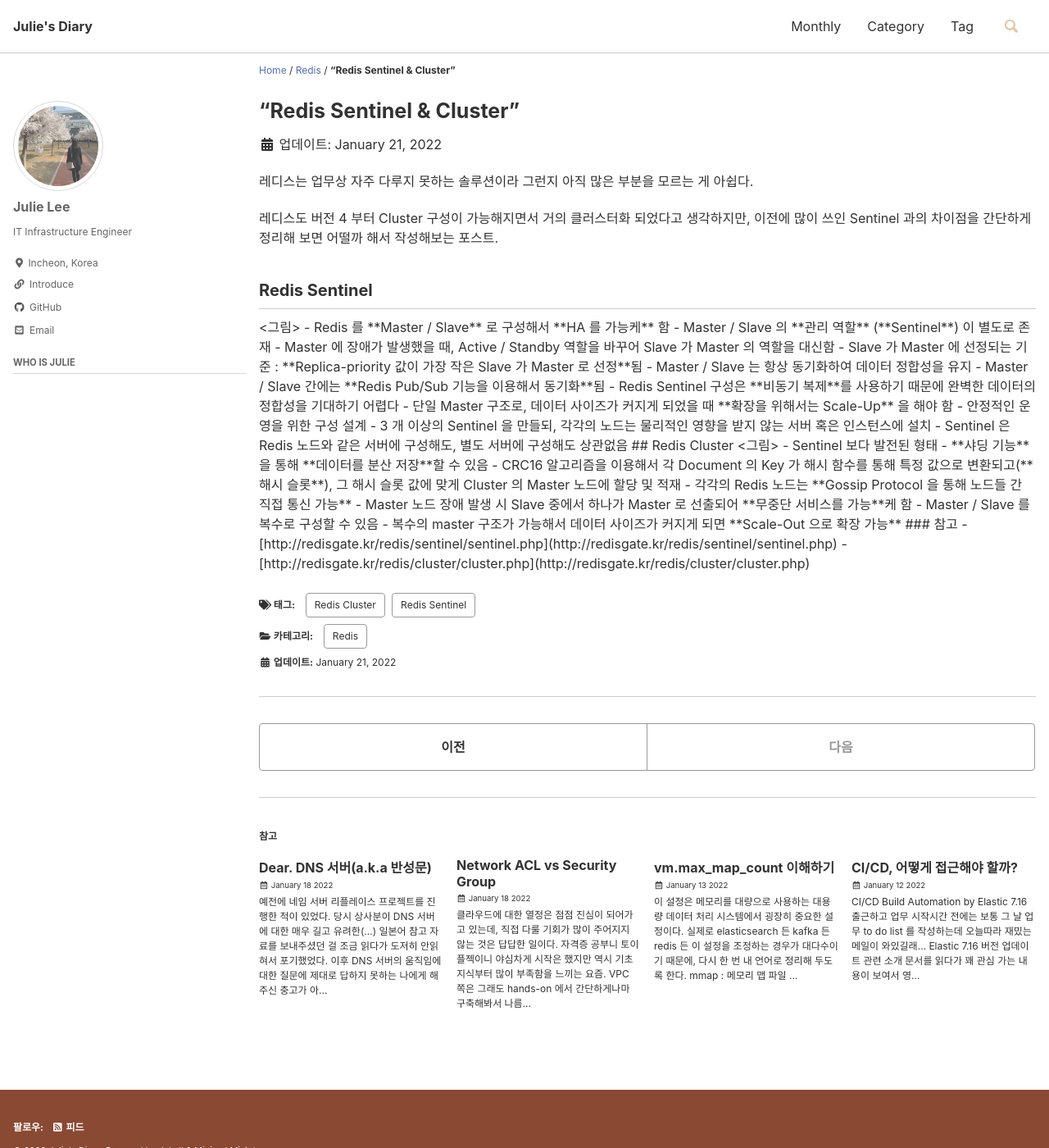
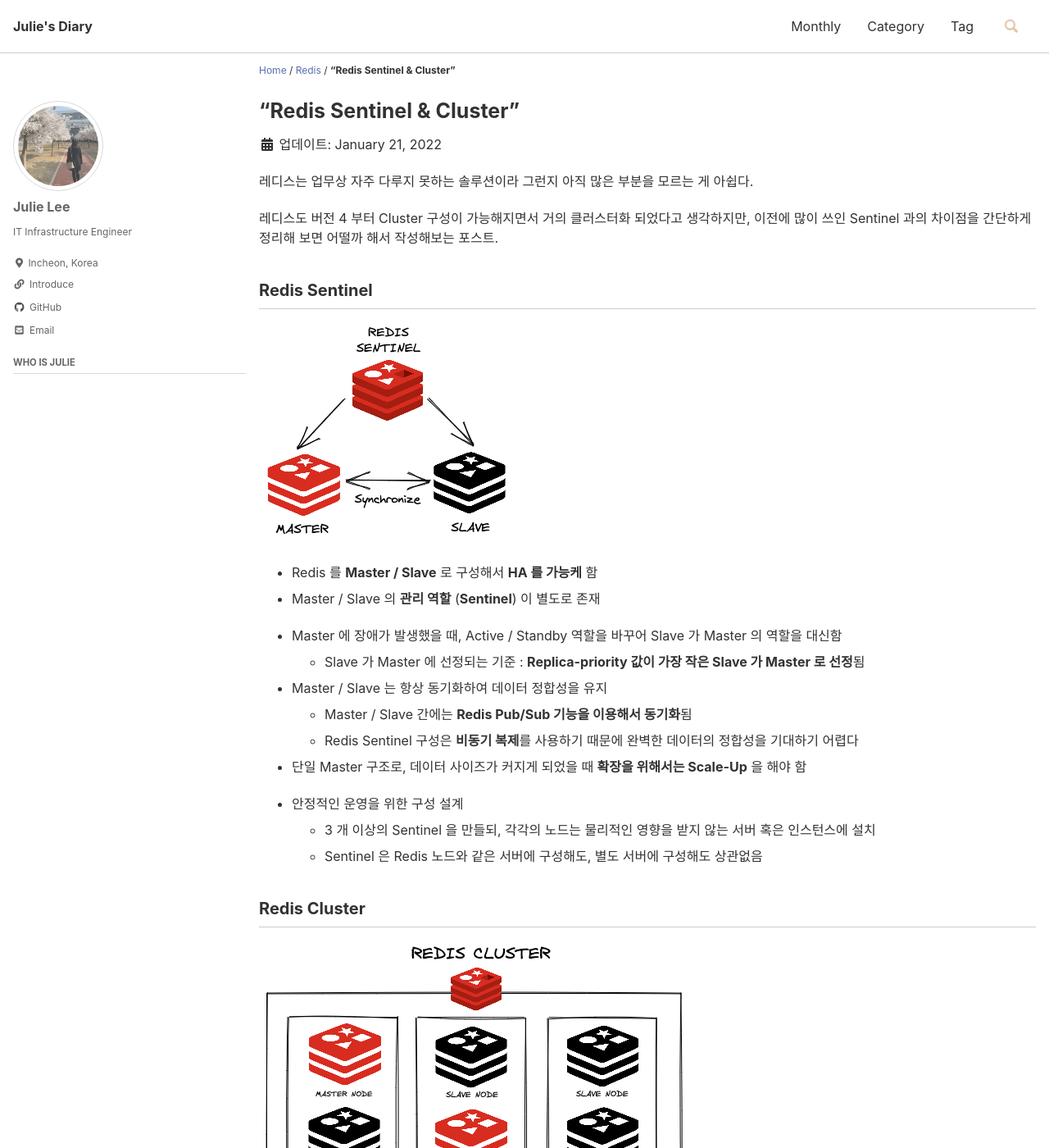
Before and after one commit to smilejulie0812/smilejulie0812.github.io, a Jekyll site: the page built from _posts/2022-01-21-redisSentinelAndCluster.md, in a window 1280 px wide and 1400 px high. Shown: the whole window at 82% size. Built offline with Jekyll 4.4.1, drawn with Linux system fonts in a browser that asks for light colours; cached includes are drawn as plain includes; some of the changed text lies outside the part shown.

Commit message:
Update 2022-01-21-redisSentinelAndCluster.md

```diff
--- a/_posts/2022-01-21-redisSentinelAndCluster.md
+++ b/_posts/2022-01-21-redisSentinelAndCluster.md
@@ -15,7 +15,7 @@ sidebar:
 
 ## Redis Sentinel
 
-<그림>
+{% raw %}<img src="https://smilejulie0812.github.io/assets/images/redisSentinelAndCluster-1.png" alt="">{% endraw %}
 
 - Redis 를 **Master / Slave** 로 구성해서 **HA 를 가능케** 함
 - Master / Slave 의 **관리 역할** (**Sentinel**) 이 별도로 존재
@@ -35,7 +35,7 @@ sidebar:
 
 ## Redis Cluster
 
-<그림>
+{% raw %}<img src="https://smilejulie0812.github.io/assets/images/redisSentinelAndCluster-2.png" alt="">{% endraw %}
 
 - Sentinel 보다 발전된 형태
 - **샤딩 기능**을 통해 **데이터를 분산 저장**할 수 있음
```
